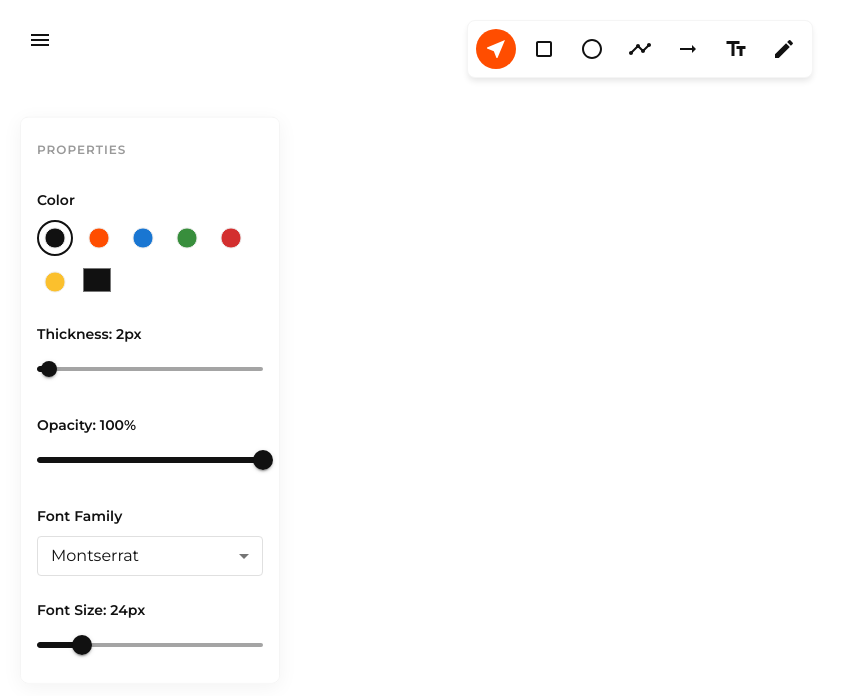
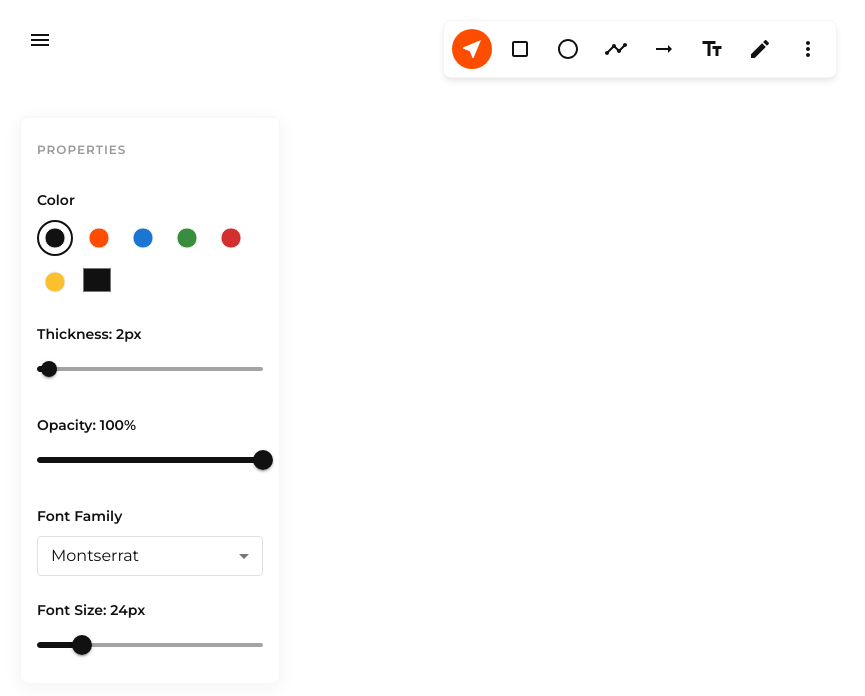
Before and after one commit to Gianlz/AnnotationTool, a React (Vite) app: page / in a window 1280 px wide. Shown: the top 696 px of the page, without its empty margins (0-865 px from the left). Built offline with nearby package versions, Linux system fonts and the light colour scheme.

Commit message:
wip: diagram attributes in toolbox

```diff
--- a/src/components/shared/whiteboard/Toolbar.tsx
+++ b/src/components/shared/whiteboard/Toolbar.tsx
@@ -9,7 +9,12 @@ import {
   TextFields as TextIcon,
   Edit as PencilIcon,
   NearMe as SelectionIcon,
+  MoreVert as MoreIcon,
+  Diamond as DiamondIcon,
+  Storage as DatabaseIcon,
+  Cloud as CloudIcon,
 } from '@mui/icons-material';
+import { Menu, MenuItem, ListItemIcon, ListItemText } from '@mui/material';
 import type { WhiteboardTool } from '../../../types/whiteboard';
 
 interface ToolbarProps {
@@ -27,7 +32,29 @@ const tools: { id: WhiteboardTool; icon: React.ReactNode; label: string }[] = [
   { id: 'pencil', icon: <PencilIcon />, label: 'Pencil' },
 ];
 
+const extraTools: { id: WhiteboardTool; icon: React.ReactNode; label: string }[] = [
+  { id: 'diamond', icon: <DiamondIcon fontSize="small" />, label: 'Diamond' },
+  { id: 'database', icon: <DatabaseIcon fontSize="small" />, label: 'Database' },
+  { id: 'cloud', icon: <CloudIcon fontSize="small" />, label: 'Cloud' },
+];
+
 export const Toolbar: React.FC<ToolbarProps> = ({ activeTool, setTool }) => {
+  const [anchorEl, setAnchorEl] = React.useState<null | HTMLElement>(null);
+  const open = Boolean(anchorEl);
+
+  const handleMenuClick = (event: React.MouseEvent<HTMLButtonElement>) => {
+    setAnchorEl(event.currentTarget);
+  };
+  const handleMenuClose = () => {
+    setAnchorEl(null);
+  };
+
+  const handleExtraToolClick = (id: WhiteboardTool) => {
+      setTool(id);
+      handleMenuClose();
+  };
+
+  const isExtraToolActive = extraTools.some(t => t.id === activeTool);
   React.useEffect(() => {
     const handleKeyDown = (event: KeyboardEvent) => {
       if (
@@ -93,6 +120,61 @@ export const Toolbar: React.FC<ToolbarProps> = ({ activeTool, setTool }) => {
           </IconButton>
         </Tooltip>
       ))}
+
+      <Tooltip title="More Shapes">
+        <IconButton
+          onClick={handleMenuClick}
+          sx={{
+            color: isExtraToolActive ? '#FFFFFF' : '#111111',
+            backgroundColor: isExtraToolActive ? '#FF4D00' : 'transparent',
+            '&:hover': {
+              backgroundColor: isExtraToolActive ? '#E04400' : '#F5F5F5',
+            },
+            transition: 'all 0.2s',
+          }}
+        >
+          <MoreIcon />
+        </IconButton>
+      </Tooltip>
+
+      <Menu
+        anchorEl={anchorEl}
+        open={open}
+        onClose={handleMenuClose}
+        PaperProps={{
+            elevation: 0,
+            sx: {
+                mt: 1.5,
+                border: '1px solid #F5F5F5',
+                boxShadow: '0 4px 6px -1px rgba(0, 0, 0, 0.1)',
+                '& .MuiMenuItem-root': {
+                    typography: 'body2',
+                    fontFamily: 'Montserrat',
+                }
+            }
+        }}
+        transformOrigin={{ horizontal: 'center', vertical: 'top' }}
+        anchorOrigin={{ horizontal: 'center', vertical: 'bottom' }}
+      >
+        {extraTools.map((tool) => (
+            <MenuItem
+                key={tool.id}
+                onClick={() => handleExtraToolClick(tool.id)}
+                selected={activeTool === tool.id}
+                sx={{
+                    '&.Mui-selected': {
+                        backgroundColor: '#F5F5F5',
+                        '&:hover': { backgroundColor: '#EEEEEE' },
+                    }
+                }}
+            >
+                <ListItemIcon sx={{ minWidth: 32 }}>
+                    {tool.icon}
+                </ListItemIcon>
+                <ListItemText primary={tool.label} />
+            </MenuItem>
+        ))}
+      </Menu>
     </Paper>
   );
 };
--- a/src/types/whiteboard.ts
+++ b/src/types/whiteboard.ts
@@ -1,7 +1,7 @@
 
-export type WhiteboardTool = 'selection' | 'rectangle' | 'circle' | 'line' | 'arrow' | 'text' | 'pencil';
+export type WhiteboardTool = 'selection' | 'rectangle' | 'circle' | 'line' | 'arrow' | 'text' | 'pencil' | 'diamond' | 'database' | 'cloud';
 
-export type ElementType = 'rectangle' | 'circle' | 'line' | 'arrow' | 'text' | 'pencil';
+export type ElementType = 'rectangle' | 'circle' | 'line' | 'arrow' | 'text' | 'pencil' | 'diamond' | 'database' | 'cloud';
 
 export type Point = {
   x: number;
--- a/src/utils/elementUtils.ts
+++ b/src/utils/elementUtils.ts
@@ -53,7 +53,10 @@ const isWithinElement = (x: number, y: number, element: WhiteboardElement): bool
 
   switch (type) {
     case 'rectangle':
-    case 'text': {
+    case 'text':
+    case 'diamond':
+    case 'database':
+    case 'cloud': {
       const minX = Math.min(x1, x2);
       const maxX = Math.max(x1, x2);
       const minY = Math.min(y1, y2);
@@ -108,7 +111,14 @@ export const getElementAtPosition = (
 
 export const adjustElementCoordinates = (element: WhiteboardElement): WhiteboardElement => {
     const { type, x, y, width, height } = element;
-    if (type === 'rectangle' || type === 'circle' || type === 'text') {
+    if (
+        type === 'rectangle' ||
+        type === 'circle' ||
+        type === 'text' ||
+        type === 'diamond' ||
+        type === 'database' ||
+        type === 'cloud'
+    ) {
         const minX = Math.min(x, x + width);
         const maxX = Math.max(x, x + width);
         const minY = Math.min(y, y + height);
--- a/src/views/WhiteboardView.tsx
+++ b/src/views/WhiteboardView.tsx
@@ -81,6 +81,41 @@ export const WhiteboardView = () => {
         case 'rectangle':
             rc.rectangle(x, y, width, height, { ...options, strokeWidth: element.strokeWidth, fill: backgroundColor !== 'transparent' ? backgroundColor : undefined, fillStyle: 'hachure' });
             break;
+        case 'diamond':
+            rc.polygon([
+                [x + width / 2, y],
+                [x + width, y + height / 2],
+                [x + width / 2, y + height],
+                [x, y + height / 2]
+            ], { ...options, strokeWidth: element.strokeWidth, fill: backgroundColor !== 'transparent' ? backgroundColor : undefined, fillStyle: 'hachure' });
+            break;
+        case 'database': {
+             const ry = height * 0.15;
+             // Top Ellipse
+             rc.ellipse(x + width / 2, y + ry, width, ry * 2, { ...options, strokeWidth: element.strokeWidth, fill: backgroundColor !== 'transparent' ? backgroundColor : undefined, fillStyle: 'hachure' });
+             // Bottom Ellipse
+             rc.ellipse(x + width / 2, y + height - ry, width, ry * 2, { ...options, strokeWidth: element.strokeWidth, fill: backgroundColor !== 'transparent' ? backgroundColor : undefined, fillStyle: 'hachure' });
+             // Sides
+             rc.line(x, y + ry, x, y + height - ry, { ...options, strokeWidth: element.strokeWidth });
+             rc.line(x + width, y + ry, x + width, y + height - ry, { ...options, strokeWidth: element.strokeWidth });
+             break;
+        }
+        case 'cloud': {
+             // Simple cloud made of ellipses
+             // Draw filled parts first if background
+             const fill = backgroundColor !== 'transparent' ? backgroundColor : undefined;
+             const opts = { ...options, strokeWidth: element.strokeWidth, fill, fillStyle: 'hachure' };
+
+             // Center
+             rc.ellipse(x + width * 0.5, y + height * 0.55, width * 0.7, height * 0.6, opts);
+             // Left
+             rc.ellipse(x + width * 0.25, y + height * 0.6, width * 0.4, height * 0.5, opts);
+             // Right
+             rc.ellipse(x + width * 0.75, y + height * 0.6, width * 0.4, height * 0.5, opts);
+             // Top
+             rc.ellipse(x + width * 0.5, y + height * 0.35, width * 0.5, height * 0.5, opts);
+             break;
+        }
         case 'circle':
             rc.ellipse(x + width / 2, y + height / 2, width, height, { ...options, strokeWidth: element.strokeWidth, fill: backgroundColor !== 'transparent' ? backgroundColor : undefined, fillStyle: 'hachure' });
             break;
```
Also changed, not shown: 2 other files (tests, documents, lock files or other folders).
